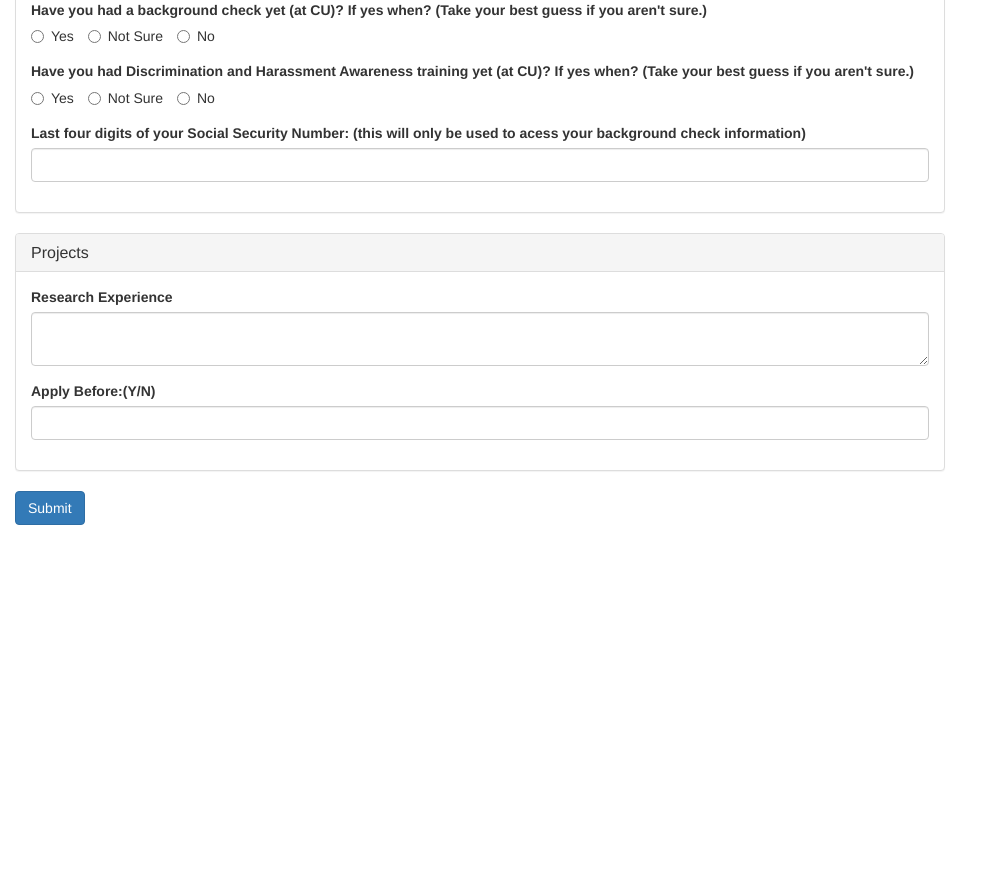
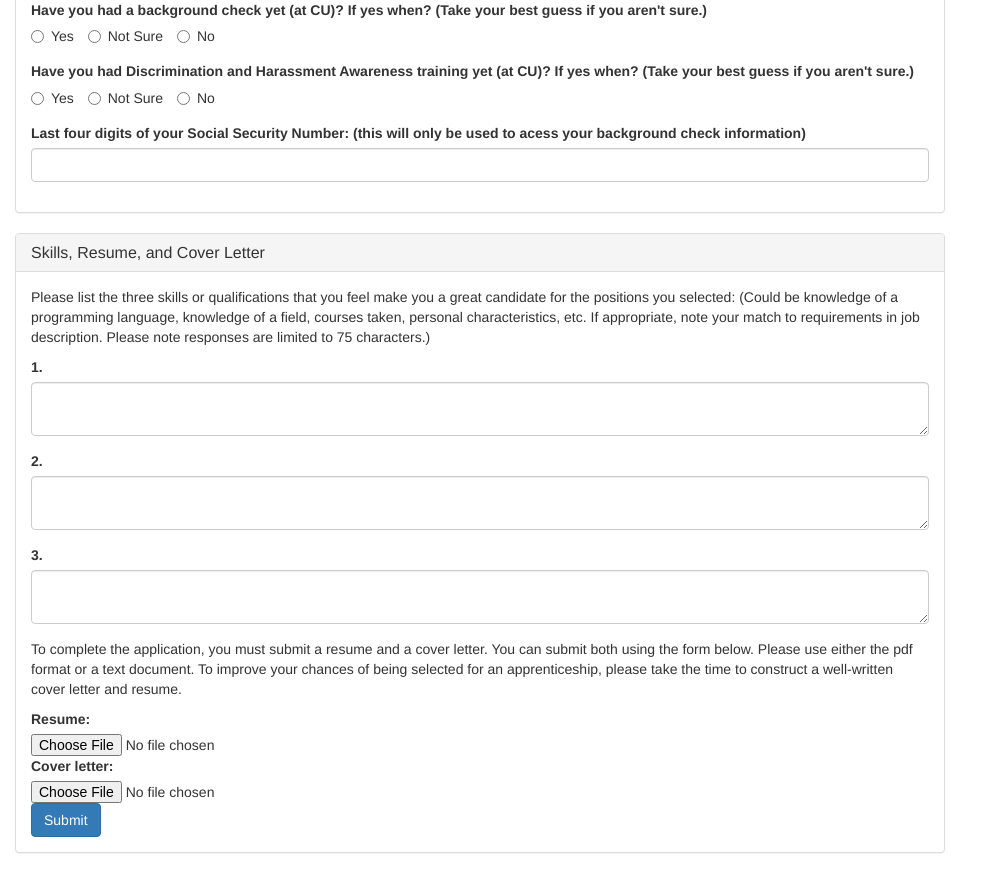
Before and after one commit to SerendpityZOEY/CUBoulderDLASite, a Flask app: page /student in a window 1280 px wide. Shown: the part 2167-3040 px from the top of the page, without its empty margins (0-993 px from the left). Before the commit the page ends 2692 px from the top, so only its background shows below. Run offline with Flask 2, Linux system fonts and the light colour scheme; data that the repository does not hold is empty; some libraries are stand-ins or nearby versions.

Commit message:
student form complete

```diff
--- a/app/templates/student.html
+++ b/app/templates/student.html
@@ -340,6 +340,47 @@
        </div>
    </div>
 
+   <div class="row">
+       <div class="col-md-9 left">
+        <div class="panel panel-default">
+          <div class="panel-heading">
+            <h3 class="panel-title">Skills, Resume, and Cover Letter</h3>
+          </div>
+          <div class="panel-body">
+              <p>Please list the three skills or qualifications that you feel make you a great candidate for the
+                  positions you selected:
+(Could be knowledge of a programming language, knowledge of a field, courses taken, personal characteristics, etc.
+                  If appropriate, note your match to requirements in job description. Please note responses are limited
+                  to 75 characters.)</p>
+            <form>
+              <div class="form-group">
+                <label>1. </label>
+                <textarea class="form-control" rows="2" type="text" maxlength="75"></textarea>
+              </div>
+              <div class="form-group">
+                <label>2. </label>
+                <textarea class="form-control" rows="2" type="text" maxlength="75"></textarea>
+              </div>
+              <div class="form-group">
+                <label>3. </label>
+                <textarea class="form-control" rows="2" type="text" maxlength="75"></textarea>
+              </div>
+              <p>To complete the application, you must submit a resume and a cover letter. You can submit both using
+                  the form below. Please use either the pdf format or a text document. To improve your chances of
+                  being selected for an apprenticeship, please take the time to construct a well-written cover letter
+                  and resume.</p>
+
+              <label class="control-label">Resume:</label>
+                <input id="input-1" type="file" class="file">
+              <label class="control-label">Cover letter:</label>
+                <input id="input-2" type="file" class="file">
+            <button type="submit" class="btn btn-primary" id="form1">Submit</button>
+            </form>
+          </div>
+        </div>
+       </div>
+   </div>
+<!--
   <div class="row">
     <div class="col-md-9 left">
      <div class="panel panel-default">
@@ -360,8 +401,9 @@
         </form>
       </div>
      </div>
-     <button type="submit" class="btn btn-primary" id="form1">Submit</button>
+
     </div>
+    -->
   </div>
 
 
```
